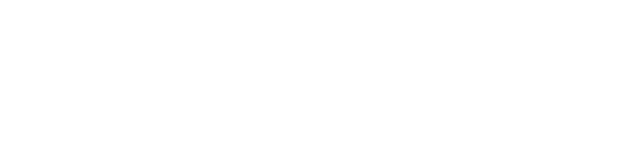
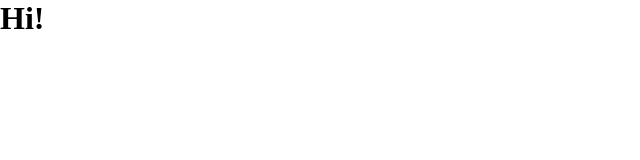
Before and after one commit to Leon3854/interDesire, a website: page app/index.html in a window 1280 px wide. Shown: the full height of the page, 0-640 px from the left. Drawn offline with Linux system fonts and the light colour scheme.

Commit message:
example commit

```diff
--- a/app/index.html
+++ b/app/index.html
@@ -10,7 +10,9 @@
 
 <body>
 
-  <header class="header"></header>
+  <header class="header">
+    <h1>Hi!</h1>
+  </header>
   <div class="wrapper">
     <main class="main"></main>
     <footer class="footer"></footer>
```
